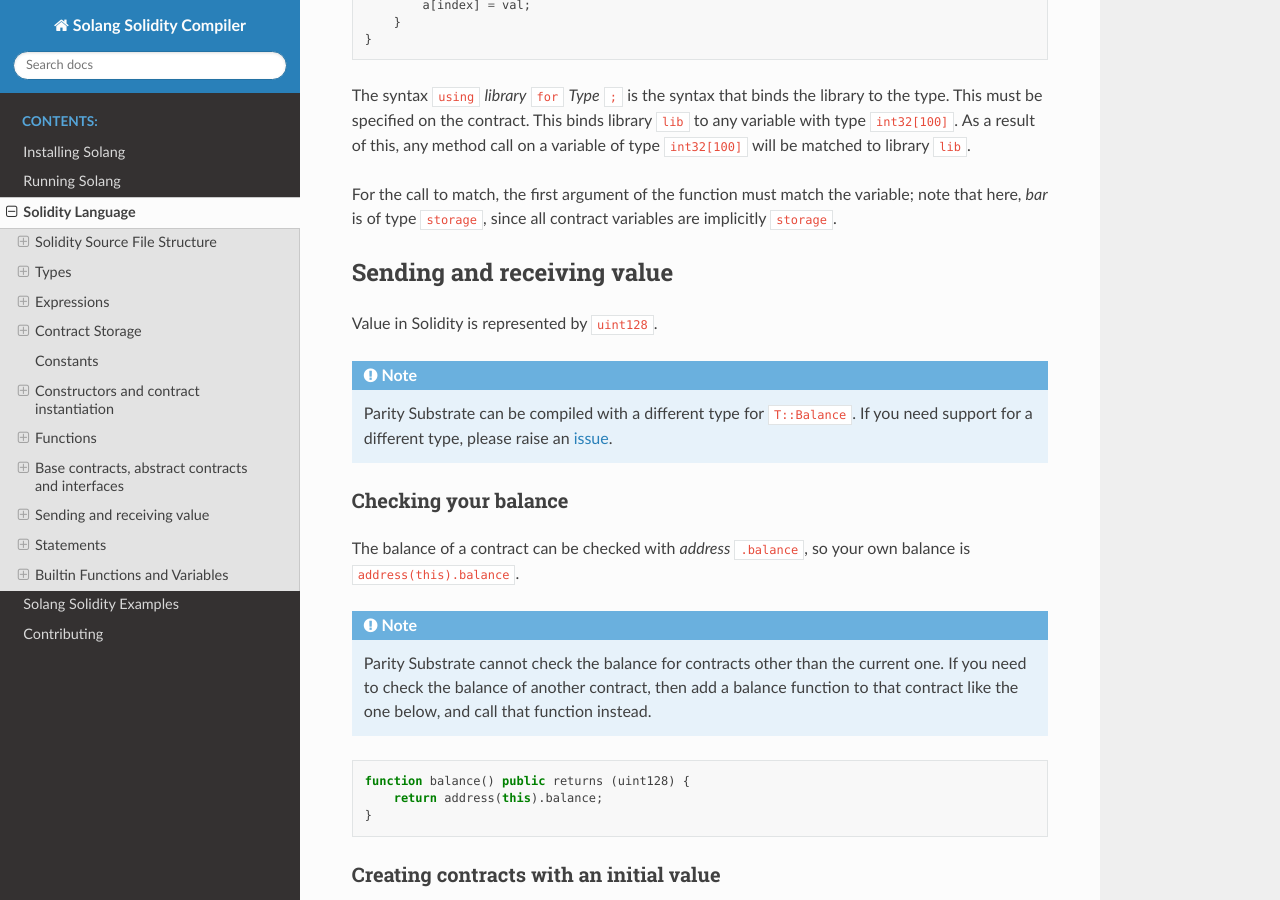
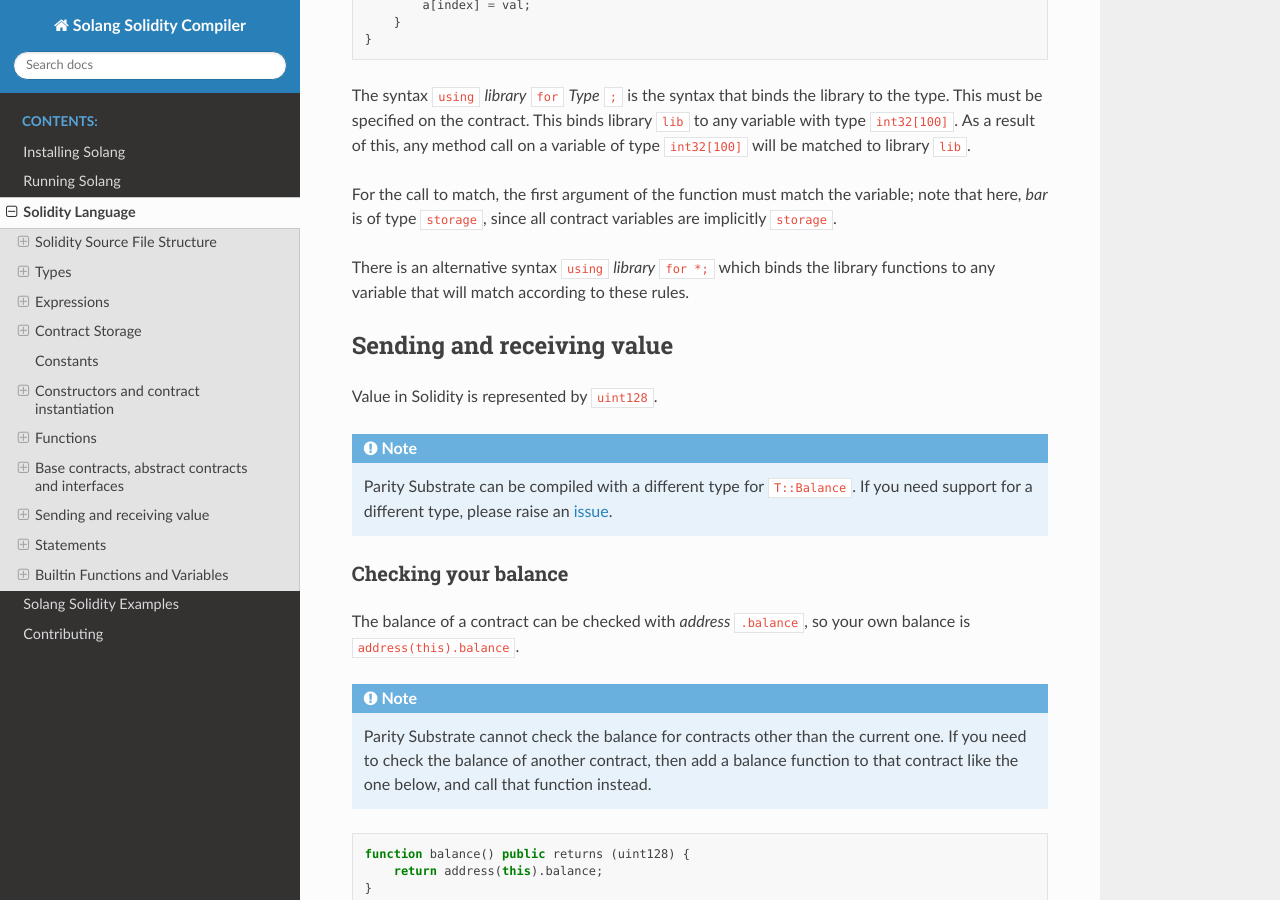
Before and after one commit to hyperledger-solang/solang, a Sphinx documentation site: the page built from docs/language.rst, in a window 1280 px wide and 900 px high, scrolled down 36590 px. Built offline with Sphinx 7.4.7 and the Read the Docs theme 2.0.0, drawn with Linux system fonts in a browser that asks for light colours.

Commit message:
Imports, base contracts, abstract, interface, and libraries
Added
- `import` directives are supported
- New `--importpath` command line argument to specify directories to search for imports
- Contracts can have base contracts
- Contracts can be abstract
- Interfaces are supported
- Libraries are supported
- The `using` library `for` type syntax is supported

Changed
- Solang now uses llvm 10.0 rather than llvm 8.0
- In line with Solidity 0.7.0, constructors no longer need a visibility argument

Signed-off-by: Sean Young <sean@mess.org>

```diff
--- a/Cargo.toml
+++ b/Cargo.toml
@@ -1,6 +1,6 @@
 [package]
 name = "solang"
-version = "0.1.2"
+version = "0.1.3"
 authors = ["Sean Young <sean@mess.org>"]
 homepage = "https://github.com/hyperledger-labs/solang"
 documentation = "https://solang.readthedocs.io/"
--- a/docs/conf.py
+++ b/docs/conf.py
@@ -22,7 +22,7 @@
 author = 'Sean Young <sean@mess.org>'
 
 # The full version, including alpha/beta/rc tags
-release = '0.1.2'
+release = '0.1.3'
 
 
 # -- General configuration ---------------------------------------------------
--- a/docs/installing.rst
+++ b/docs/installing.rst
@@ -9,11 +9,11 @@
 
 For Ubuntu, there is an x86-64 binary available in the github releases:
 
-`<https://github.com/hyperledger-labs/solang/releases/download/v0.1.2/solang_ubuntu>`_
+`<https://github.com/hyperledger-labs/solang/releases/download/v0.1.3/solang_linux>`_
 
 For Windows x64, there is a pre-built binary available here:
 
-`<https://github.com/hyperledger-labs/solang/releases/download/v0.1.2/solang.exe>`_
+`<https://github.com/hyperledger-labs/solang/releases/download/v0.1.3/solang.exe>`_
 
 Using hyperledgerlabs/solang docker hub images
 ----------------------------------------------
--- a/docs/language.rst
+++ b/docs/language.rst
@@ -1892,6 +1892,9 @@
 For the call to match, the first argument of the function must match the variable; note that here, `bar`
 is of type ``storage``, since all contract variables are implicitly ``storage``.
 
+There is an alternative syntax ``using`` `library` ``for *;`` which binds the library functions to any
+variable that will match according to these rules.
+
 Sending and receiving value
 ---------------------------
 
```
Also changed, not shown: CHANGELOG.md (+1 -1 lines).
